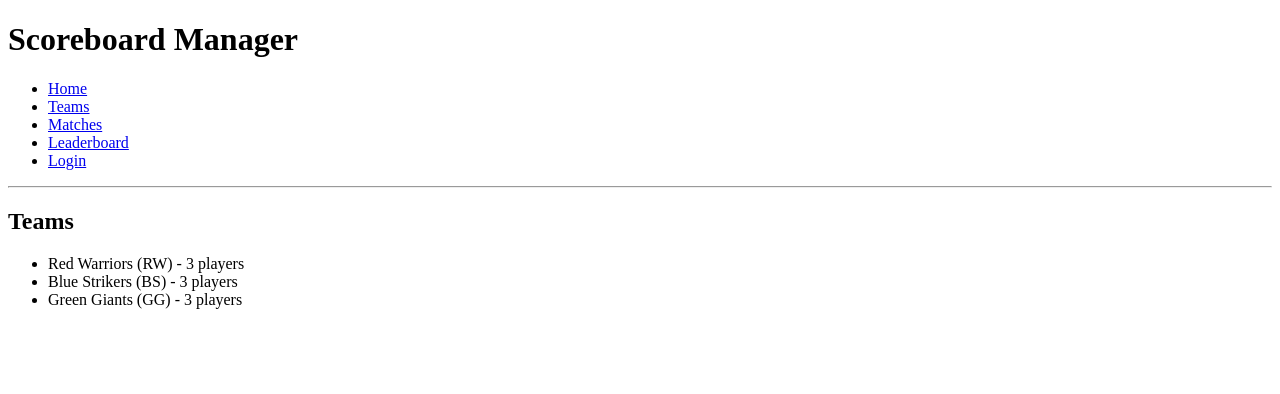
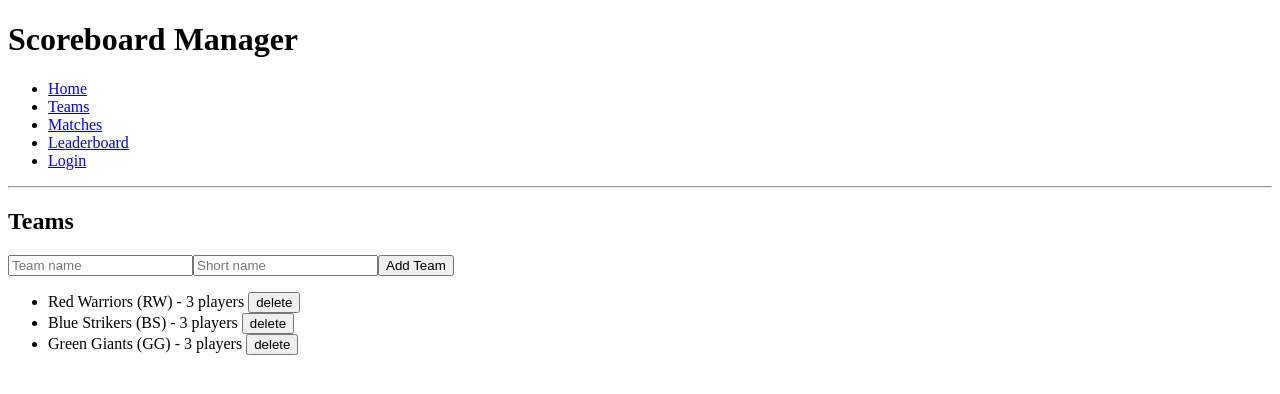
Before and after one commit to not-Lucifer/Scoreboard-Manager, a React (Vite) app in the folder frontend/: page /teams in a window 1280 px wide. Shown: the top 394 px of the page. Built offline with nearby package versions, Linux system fonts and the light colour scheme.

Commit message:
add team

```diff
--- a/frontend/src/App.jsx
+++ b/frontend/src/App.jsx
@@ -15,7 +15,7 @@ function App() {
       <hr />
       <Routes>
         <Route path="/" element={<Home />} />
-        <Route path="/teams" element={<Teams teams={teams} />} />
+        <Route path="/teams" element={<Teams teams={teams} setTeams={setTeams} />} />
       </Routes>
     </div>
   )
--- a/frontend/src/pages/Teams.jsx
+++ b/frontend/src/pages/Teams.jsx
@@ -1,11 +1,37 @@
-function Teams({ teams }) {
+import { useState } from 'react'
+
+function Teams({ teams, setTeams }) {
+  const [name, setName] = useState('')
+  const [shortName, setShortName] = useState('')
+
+  function handleSubmit(e) {
+    e.preventDefault()
+    if (!name) return
+    const newTeam = { id: Date.now(), name, shortName, players: [] }
+    setTeams([...teams, newTeam])
+    setName('')
+    setShortName('')
+  }
+
+  function deleteTeam(id) {
+    setTeams(teams.filter((t) => t.id !== id))
+  }
+
   return (
     <div>
       <h2>Teams</h2>
+
+      <form onSubmit={handleSubmit}>
+        <input placeholder="Team name" value={name} onChange={(e) => setName(e.target.value)} />
+        <input placeholder="Short name" value={shortName} onChange={(e) => setShortName(e.target.value)} />
+        <button type="submit">Add Team</button>
+      </form>
+
       <ul>
         {teams.map((t) => (
           <li key={t.id}>
-            {t.name} ({t.shortName}) - {t.players.length} players
+            {t.name} ({t.shortName}) - {t.players.length} players{' '}
+            <button onClick={() => deleteTeam(t.id)}>delete</button>
           </li>
         ))}
       </ul>
```
